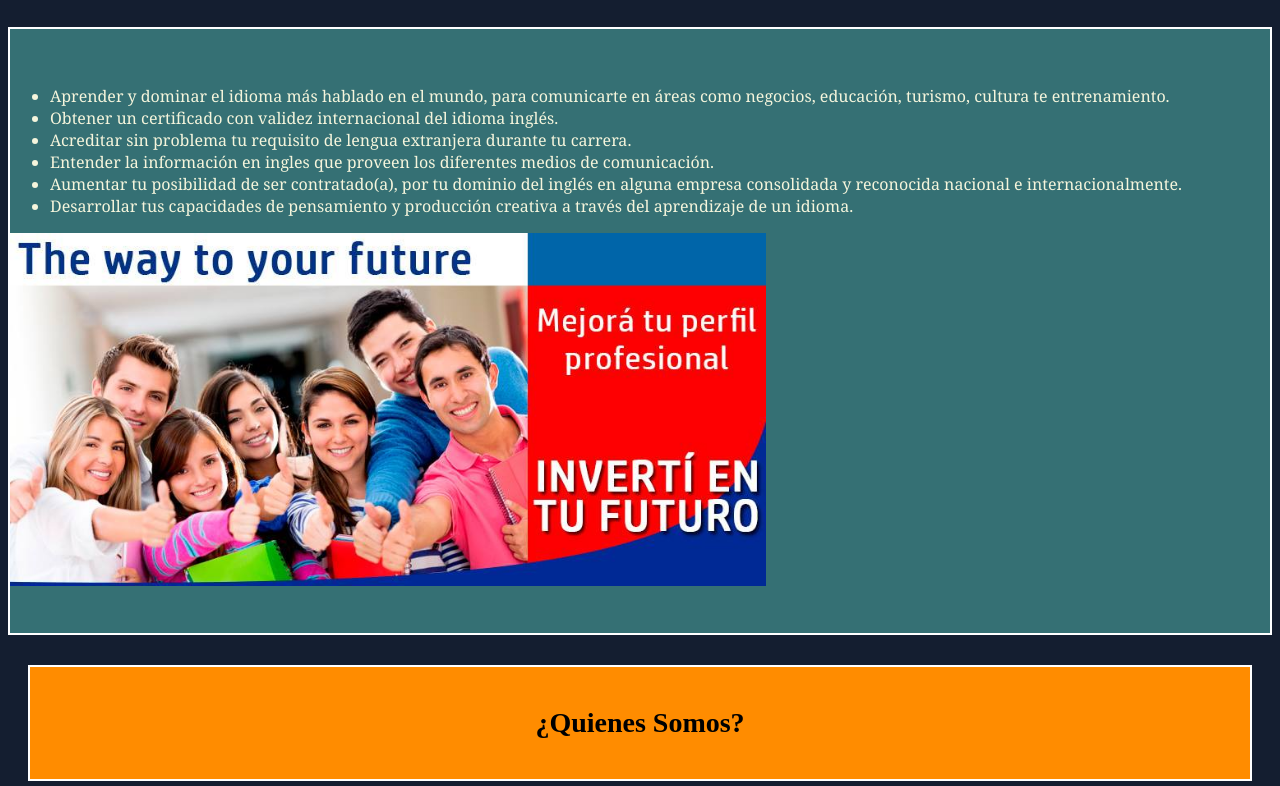
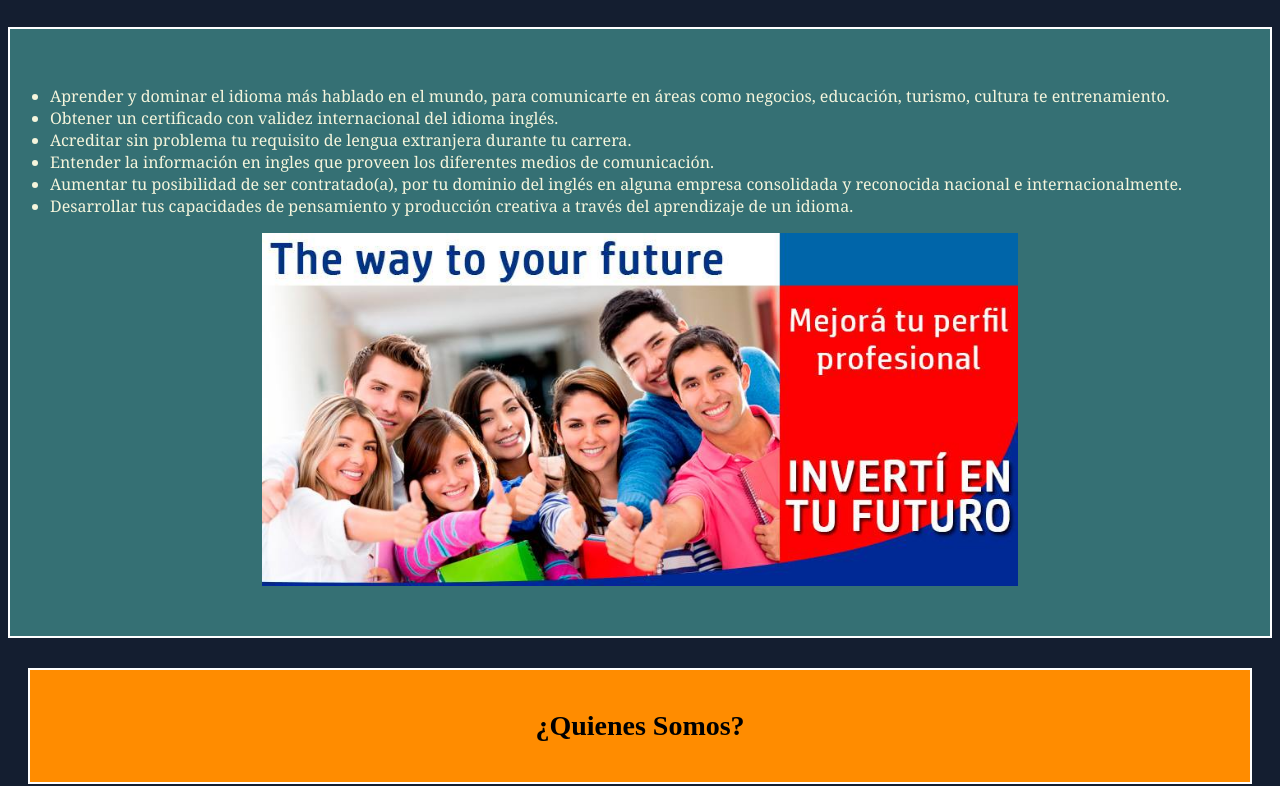
Before and after one commit to Raul5150/GDM-English-Institute, a website: page public/index.html in a window 1280 px wide. Shown: the part 510-1296 px from the top of the page. Drawn offline with Linux system fonts and the light colour scheme.

Commit message:
Commit Imagen centrada

```diff
--- a/public/Css/main.css
+++ b/public/Css/main.css
@@ -92,3 +92,8 @@ footer {
    color: beige;
 
 }
+
+.centrado{
+	margin:10px auto;
+	display:block;
+    }
--- a/public/index.html
+++ b/public/index.html
@@ -53,7 +53,7 @@
             </ul>
             <div align="center">
                 <p align="center">
-                    <img src="Img/19022197_1437174529662745_686158395_n.jpg" alt="Alumnos" width="60%" height="40%"></p>
+                    <img class="centrado" src="Img/19022197_1437174529662745_686158395_n.jpg" alt="Alumnos" width="60%" height="40%"></p>
            </div>
 
         </section>
```
